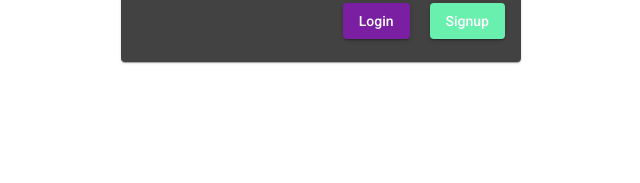
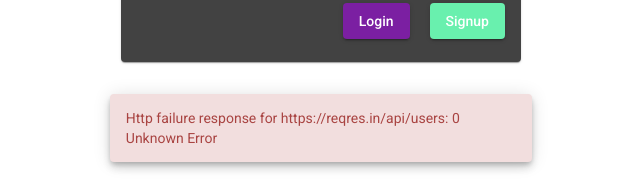
Before and after one commit to Mohit-S-Rane/angular-course, an Angular app: page / in a window 1280 px wide. Shown: the part 614-797 px from the top of the page, without its empty margins (319-959 px from the left). Built offline with nearby package versions, Linux system fonts and the light colour scheme; no server answers.

Commit message:
Snackbar implemented

```diff
--- a/src/app/app.component.ts
+++ b/src/app/app.component.ts
@@ -1,5 +1,6 @@
 import { Component } from '@angular/core';
 import { FormControl, FormGroup, Validators } from '@angular/forms';
+import { AlertService } from './services/alert-service';
 import { ApiService } from './services/api-service';
 
 @Component({
@@ -13,17 +14,17 @@ export class AppComponent {
 
   // my component => api service => http service => http client
 
-  constructor(private apiService: ApiService) {
+  constructor(private apiService: ApiService, private alertService: AlertService) {
     this.loginForm = new FormGroup({
       email: new FormControl(null, [Validators.required, Validators.email]),
       password: new FormControl(null, [Validators.required, Validators.maxLength(8), Validators.minLength(2)])
     })
     this.apiService.getUsers().subscribe((data) => {
-      console.log(data);
+      this.alertService.success('done!')
 
-    }), (error: any) => {
-      console.log(error);
-    }
+    }, error=>{
+      this.alertService.error(error.message)
+    })
   }
 
   login() {
--- a/src/app/app.module.ts
+++ b/src/app/app.module.ts
@@ -10,6 +10,7 @@ import { FlexLayoutModule } from "@angular/flex-layout";
 import { HttpClientModule } from '@angular/common/http';
 import { HttpService } from './services/http-service';
 import { ApiService } from './services/api-service';
+import { AlertService } from './services/alert-service';
 
 @NgModule({
   declarations: [
@@ -26,7 +27,7 @@ import { ApiService } from './services/api-service';
     FlexLayoutModule,
     HttpClientModule
   ],
-  providers: [HttpService, ApiService],
+  providers: [HttpService, ApiService, AlertService],
   bootstrap: [AppComponent]
 })
 export class AppModule { }
--- /dev/null
+++ b/src/app/services/alert-service.ts
@@ -0,0 +1,21 @@
+import { Injectable } from "@angular/core";
+import { MatSnackBar } from "@angular/material/snack-bar";
+
+@Injectable()
+export class AlertService{
+    constructor(private snackBar: MatSnackBar){
+
+    }
+
+    success(message: string, duration = 3500){
+        this.snackBar.open(message, '', {duration, panelClass: ['alert', 'alert-success']})
+    }
+
+    error(message: string, duration = 3500){
+        this.snackBar.open(message, '', {duration, panelClass: ['alert', 'alert-error']})
+    }
+
+    message(message: string, duration = 3500){
+        this.snackBar.open(message, '', {duration, panelClass: ['alert']})
+    }
+}
--- a/src/styles.scss
+++ b/src/styles.scss
@@ -2,3 +2,19 @@
 
 html, body { height: 100%; }
 body { margin: 0; font-family: Roboto, "Helvetica Neue", sans-serif; }
+
+.alert-success{
+    background-color: #dff0d8;
+    border-color: #d0e9c6;
+    color: #3c763d;
+}
+
+.alert-error{
+    background-color: #f2dede;
+    border-color: #ebcccc;
+    color: #a94442;
+}
+
+.alert .mat-simple-snackbar {
+    justify-content: center;
+}
```
